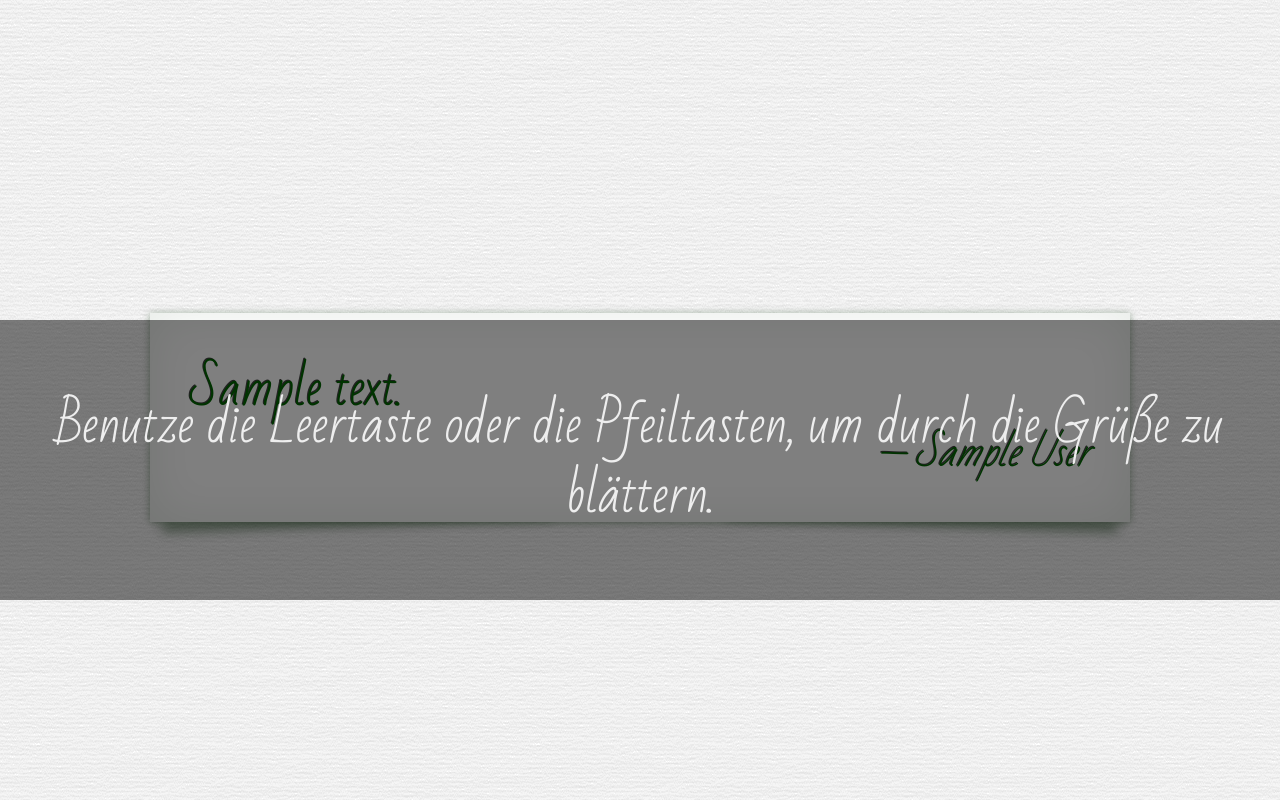
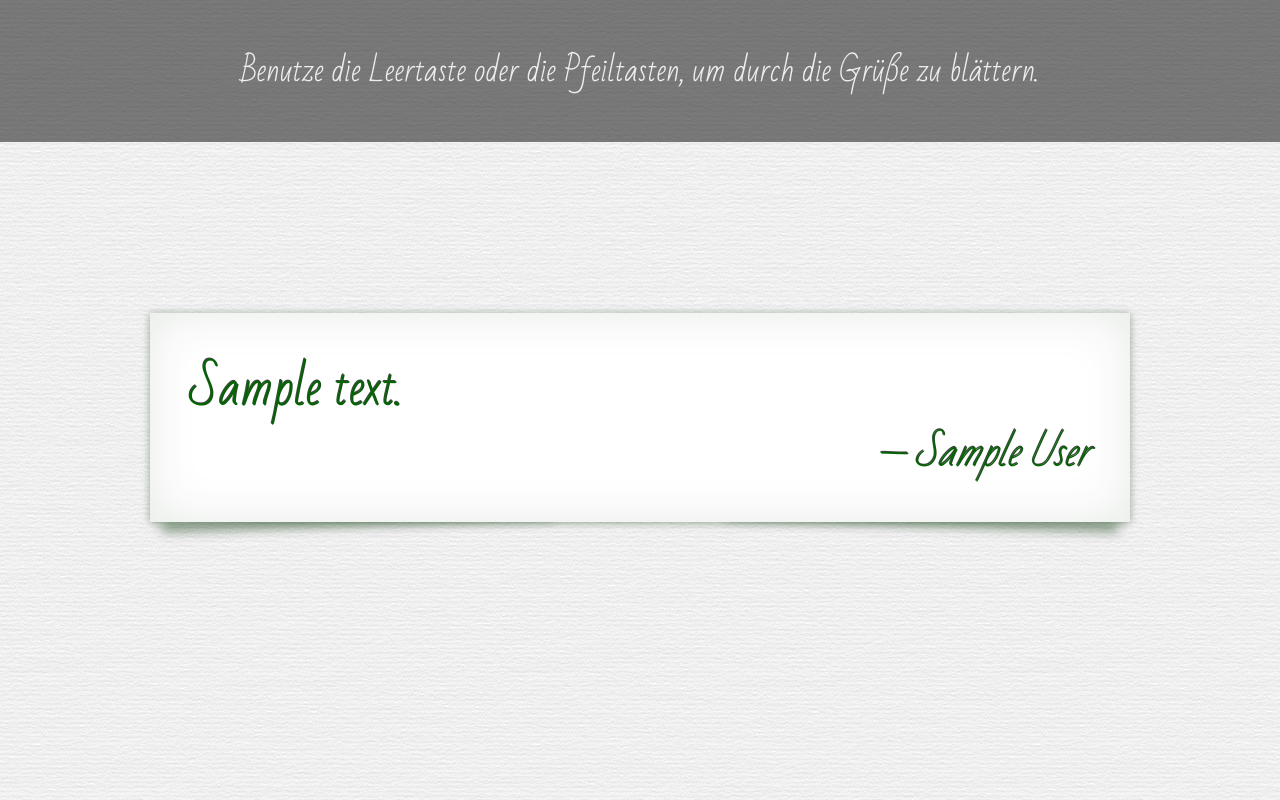
Before and after one commit to dAnjou/wedding-stuff, a Python web app: template templates/greets.html in a window 1280 px wide. Run offline with Jinja, Linux system fonts and the light colour scheme; the template is opened without the code that fills it: most values are stand-ins (such as "Sample title", 1, 10 or a date in 2020).

Commit message:
small change in impress hint

```diff
--- a/assets/impress.scss
+++ b/assets/impress.scss
@@ -235,13 +235,13 @@ i, em { font-style: italic }
     position: fixed;
     left: 0;
     right: 0;
-    bottom: 200px;
+    top: 0;
 
     background: rgba(0,0,0,0.5);
     color: #EEE;
     text-align: center;
 
-    font-size: 50px;
+    font-size: 30px;
     padding: 20px;
 
     z-index: 100;
--- a/static/css/impress.css
+++ b/static/css/impress.css
@@ -607,11 +607,11 @@ i, em {
   position: fixed;
   left: 0;
   right: 0;
-  bottom: 200px;
+  top: 0;
   background: rgba(0, 0, 0, 0.5);
   color: #EEE;
   text-align: center;
-  font-size: 50px;
+  font-size: 30px;
   padding: 20px;
   z-index: 100;
   /*
--- a/templates/greets.html
+++ b/templates/greets.html
@@ -2,7 +2,8 @@
 {% block title %}Grüße{% endblock %}
 {% block head %}
     {{ super() }}
-    <meta name="viewport" content="width=1024" />
+    {#<meta name="viewport" content="width=1024" />#}
+    <meta name="viewport" content="width=device-width" />
     <link href="{{ url_for('static', filename='css/impress.css')}}" rel="stylesheet" />
     <link rel="shortcut icon" href="{{ url_for('static', filename='impress.js/favicon.png')}}" />
     <link rel="apple-touch-icon" href="{{ url_for('static', filename='impress.js/apple-touch-icon.png')}}" />
```
Also changed, not shown: other parts of templates/greets.html (+21 -21 lines).
